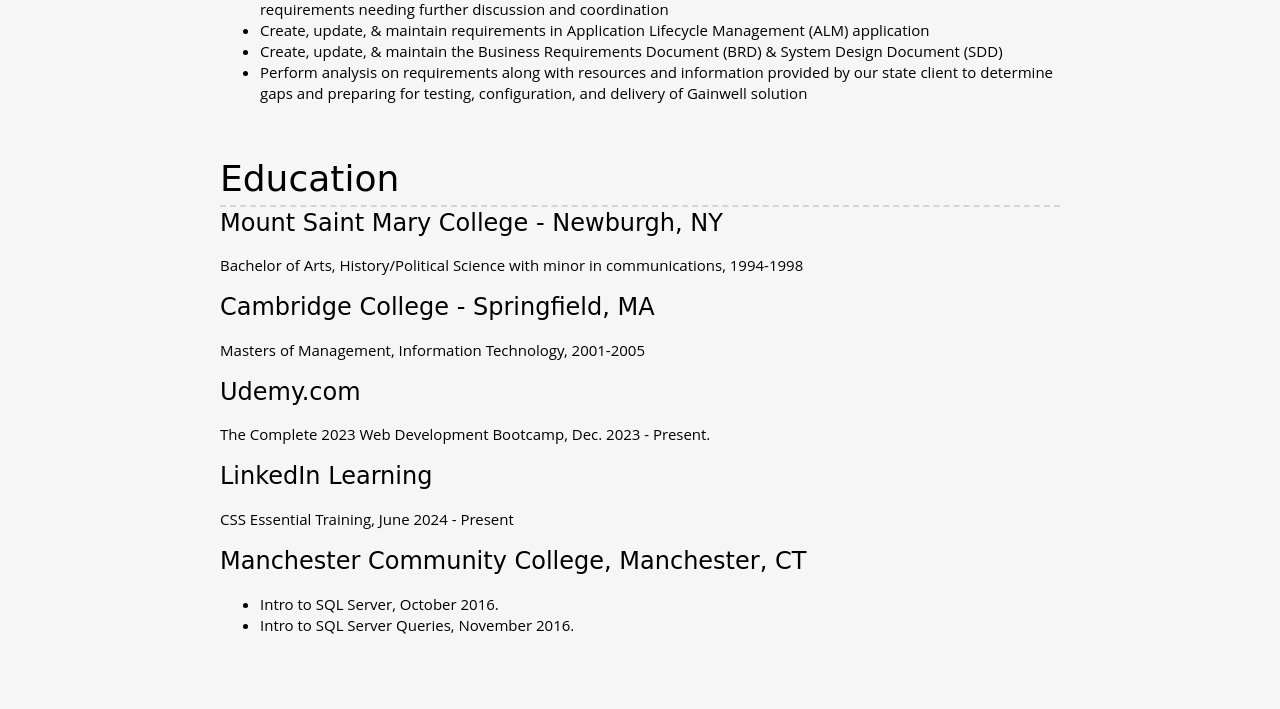
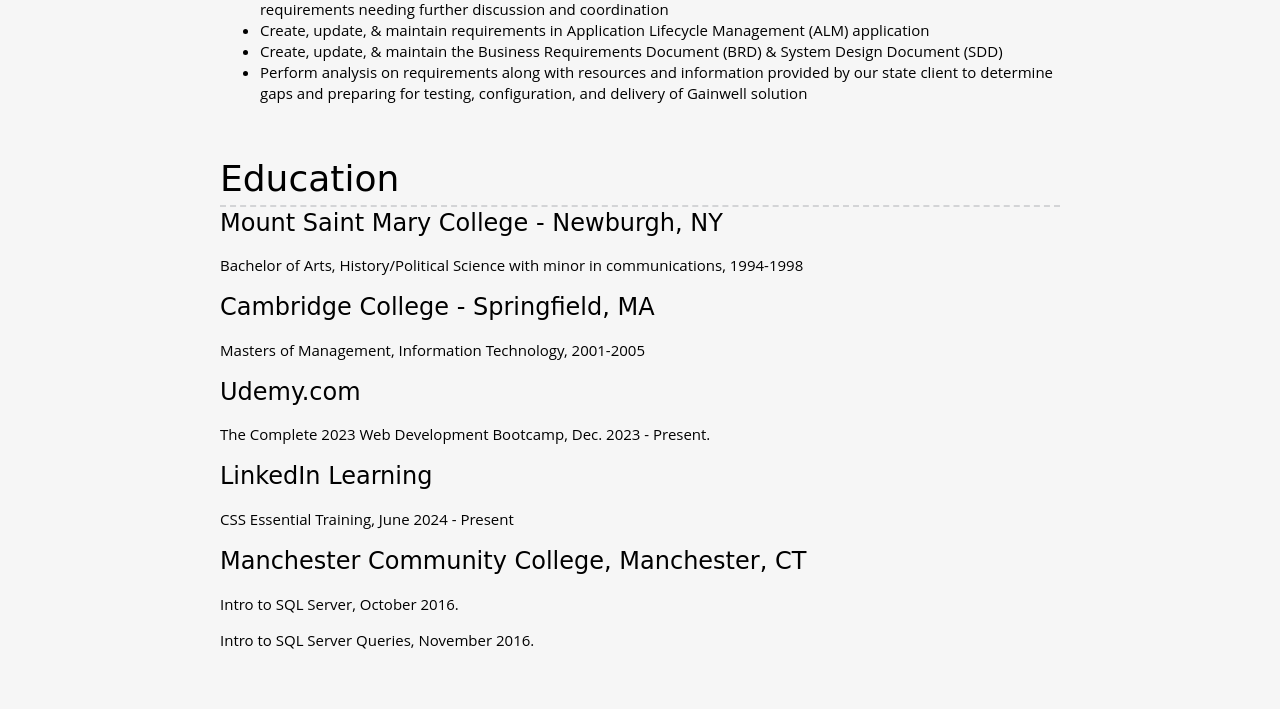
Before and after one commit to jweing1976/CSS-Web-Developer-Resume, a plain HTML site: page resume.html in a window 1280 px wide. Shown: the part 2040-2749 px from the top of the page. Drawn offline with Linux system fonts and the light colour scheme; a web font is replaced by a local one.

Commit message:
Update resume.html
Formatting changes to Manchester Community College education.

```diff
--- a/resume.html
+++ b/resume.html
@@ -158,10 +158,9 @@
           </section>
           <section class="eduction-item">
             <h3>Manchester Community College, Manchester, CT</h3>
-            <p><ul>
-              <li>Intro to SQL Server, October 2016.</li>
-              <li>Intro to SQL Server Queries, November 2016.</li>
-            </ul>
+            <p>
+              Intro to SQL Server, October 2016.</p>
+              <p>Intro to SQL Server Queries, November 2016.</p>
           </section>
       </section>
         <!-- End content edits here. -->
```
